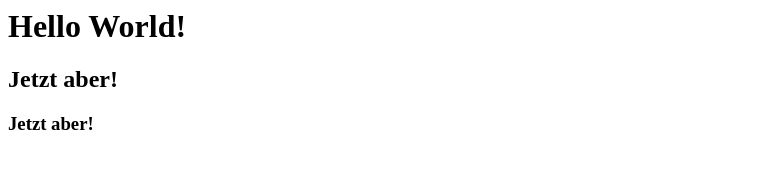
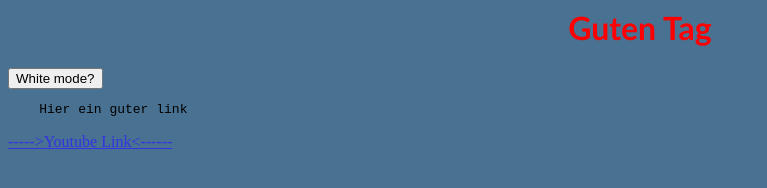
Before and after one commit to MaxGhost555/plain_web, a plain HTML site: page index.html in a window 1280 px wide. Shown: the whole page, without its empty margins (0-767 px from the left). Drawn offline with Linux system fonts and the light colour scheme.

Commit message:
commit 1

```diff
--- a/index.html
+++ b/index.html
@@ -1,3 +1,41 @@
-<h1>Hello World!</h1>
-<h2>Jetzt aber!</h2>
-<h3>Jetzt aber!</h3>
+<html>
+<style>
+    body  {
+        background-color: rgb(73, 113, 146);
+    }
+
+    .color-map {
+        background-color: red;
+    }
+
+    #headline {
+        color: red;
+        font-family: 'Trebuchet MS', 'Lucida Sans Unicode', 'Lucida Grande', 'Lucida Sans', Arial, sans-serif;
+        text-align: center;
+    }
+
+
+
+        color: rgb(52, 52, 224);
+
+    }
+</style>
+<script>
+
+
+    function changebackgroundcollor(id) {
+        console.log("call function");
+        document.getElementById(id).style.color = "f10000";
+        document.body.style.backgroundColor = "#ffffff";
+
+    }
+
+</script>
+<body>
+    <h1 id="Headline">Guten Tag
+    </h1>
+    <button type="button" id="colorpicker" onclick="changebackgroundcollor('Headline'); return false;"
+    >White mode?</button>
+<pre   line="4">    Hier ein guter link </pre><p  style= color:rgb(52,52,224)    title="reingelegt"  line="4"><u>----->Youtube Link<------</u></p>
+</body>
+</html>
```
